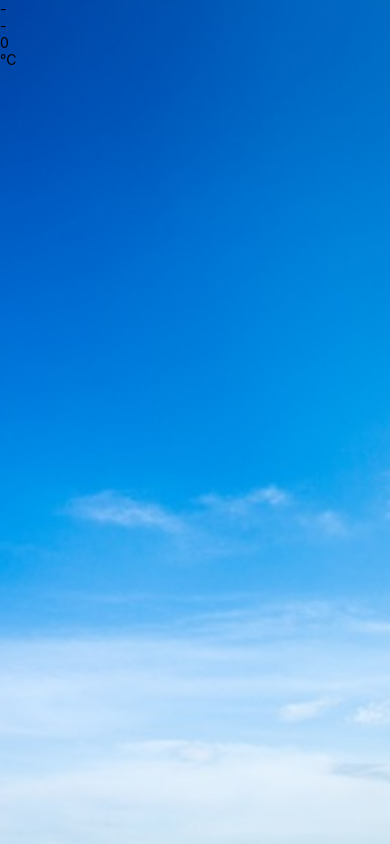
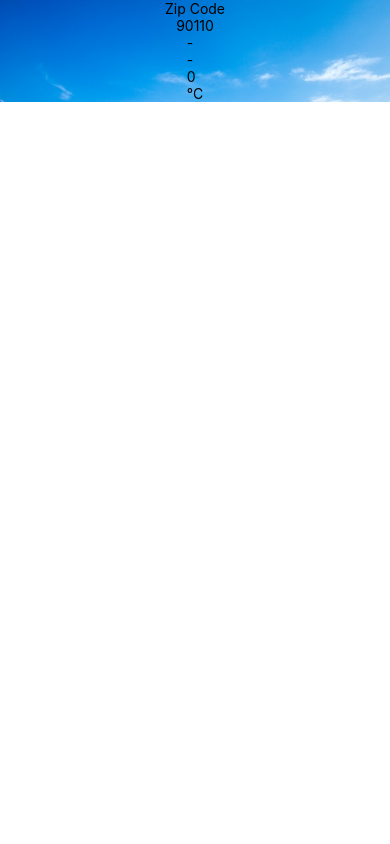
Before and after one commit to Por-045/3SA04_6210110045, a React Native app: screen / in a window 390 px wide. Built offline with nearby package versions, Linux system fonts and the light colour scheme.

Commit message:
2. Hello world

```diff
--- a/App.js
+++ b/App.js
@@ -2,6 +2,8 @@ import { StatusBar } from 'expo-status-bar';
 import React from 'react';
 import { StyleSheet, View } from 'react-native';
 import Weather from './components/Weather';
+import Constants from 'expo-constants';
+
 
 export default function App() {
   return (
@@ -14,9 +16,6 @@ export default function App() {
 
 const styles = StyleSheet.create({
   container: {
-    flex: 1,
-    backgroundColor: '#fff',
-    alignItems: 'center',
-    justifyContent: 'center',
+    paddingTop: Constants.statusBarHeight
   },
 });
--- a/components/Weather.js
+++ b/components/Weather.js
@@ -1,5 +1,5 @@
 import React, { useState } from 'react'
-import { ImageBackground, StyleSheet, Text } from 'react-native'
+import { ImageBackground, StyleSheet, Text, View } from 'react-native'
 import Forecast from './Forecast'
 
 export default function Weather(props){
@@ -10,6 +10,8 @@ export default function Weather(props){
     })
     return (
         <ImageBackground source={require('../bg.jpg')} style={styles.backdrop}>
+            <Text>Zip Code</Text>
+            <Text>{props.zipCode}</Text>
             <Forecast {...forecastInfo}/>
         </ImageBackground>
     )
@@ -17,6 +19,8 @@ export default function Weather(props){
 
 const styles = StyleSheet.create({
     backdrop: {
+        flexDirection: 'column',
+        alignItems: 'center',
         width: '100%',
         height: '100%'
     }
```
